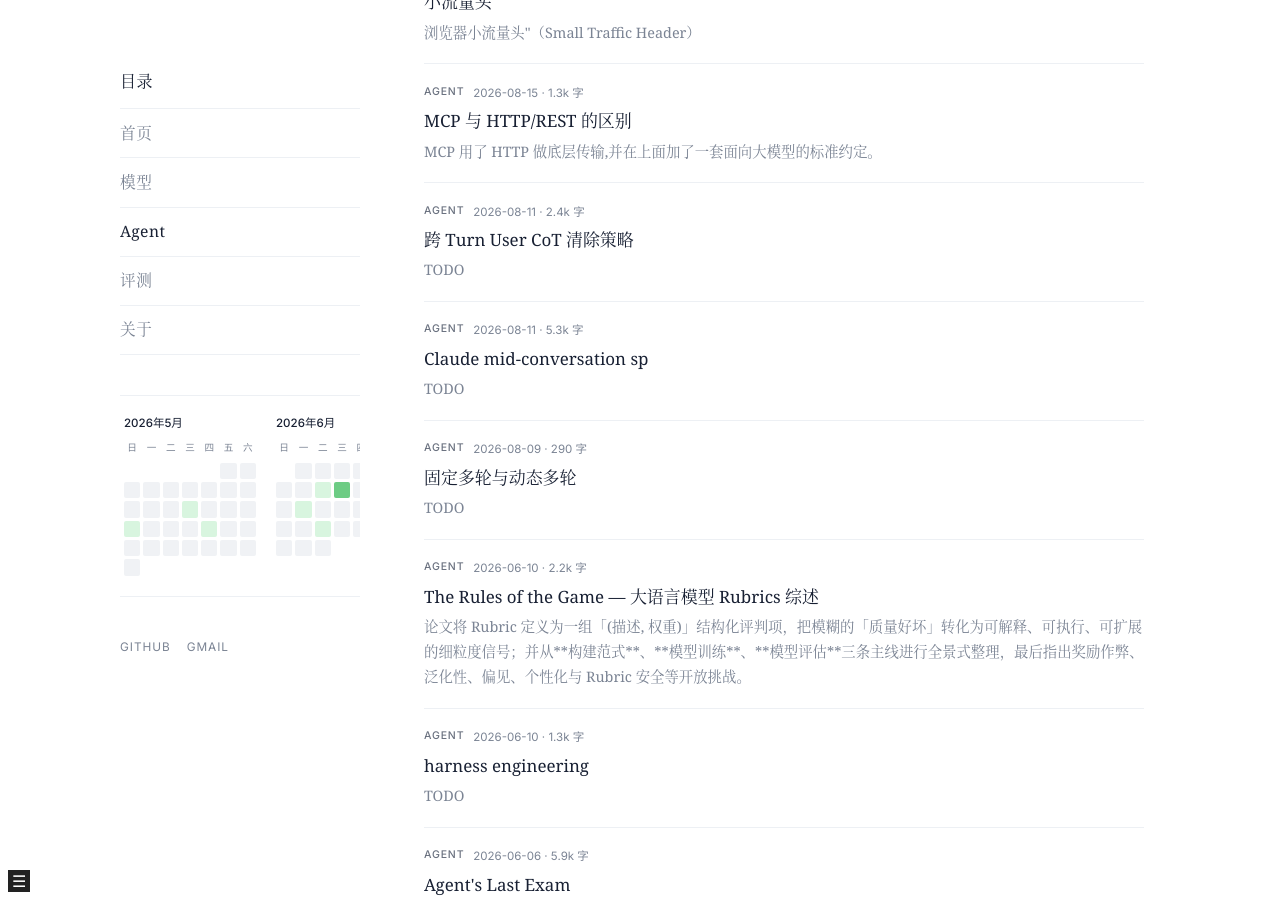
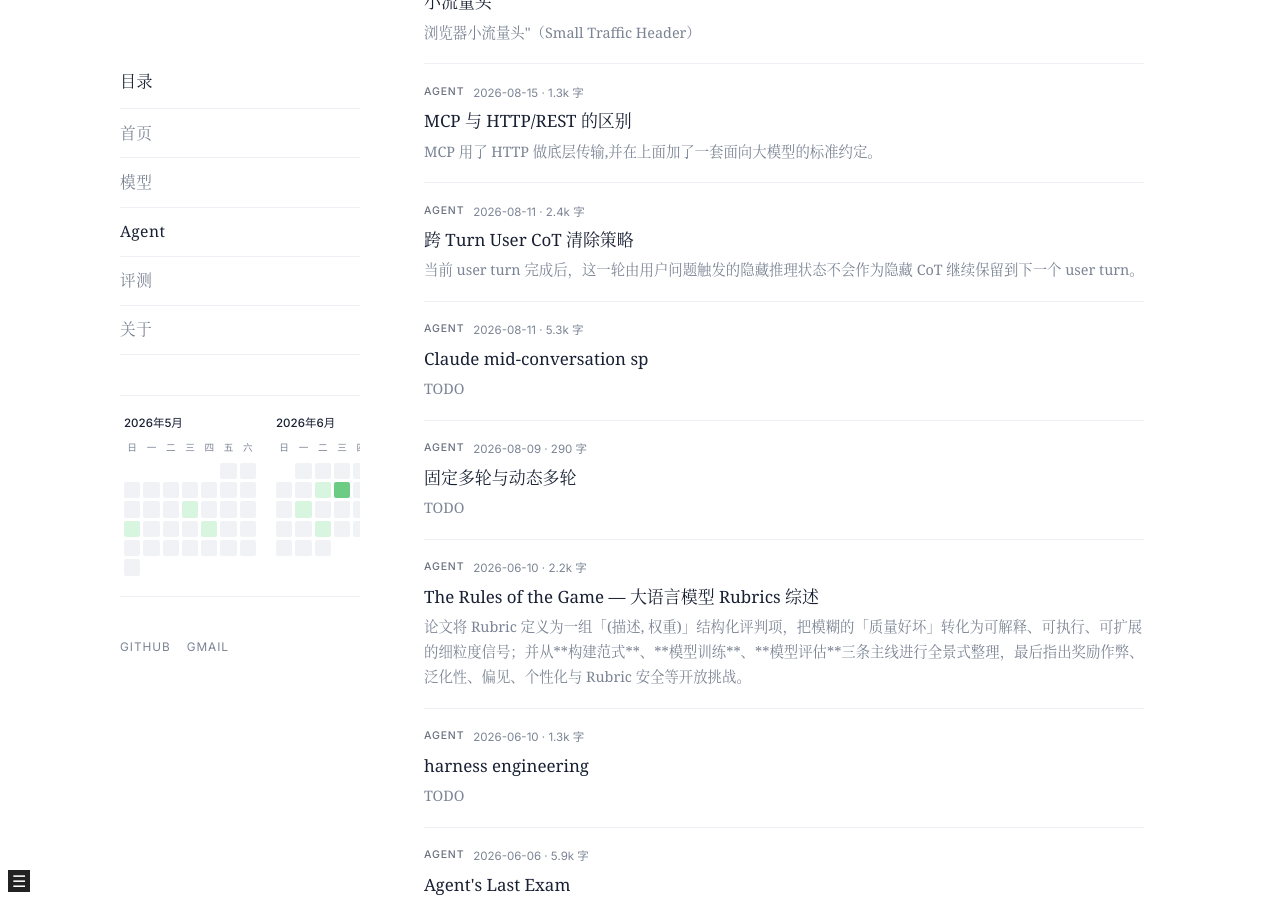
Before and after one commit to agent-2026-sophie/agent_sendiment, a Jekyll site: the page built from agent.md, in a window 1280 px wide and 900 px high, scrolled down 706 px. Built offline with Jekyll 4.4.1, drawn with Linux system fonts in a browser that asks for light colours.

Commit message:
update post: 跨 Turn User CoT 清除策略

```diff
--- a/_agent_posts/2026/08/2026-08-11-turn-user-cot.md
+++ b/_agent_posts/2026/08/2026-08-11-turn-user-cot.md
@@ -3,7 +3,7 @@ title: 跨 Turn User CoT 清除策略
 date: 2026-08-11
 author: Sophie
 tags: [agent, API feature]
-excerpt: TODO
+excerpt: 当前 user turn 完成后，这一轮由用户问题触发的隐藏推理状态不会作为隐藏 CoT 继续保留到下一个 user turn。
 ---
 ## 1. 背景说明
 
```
